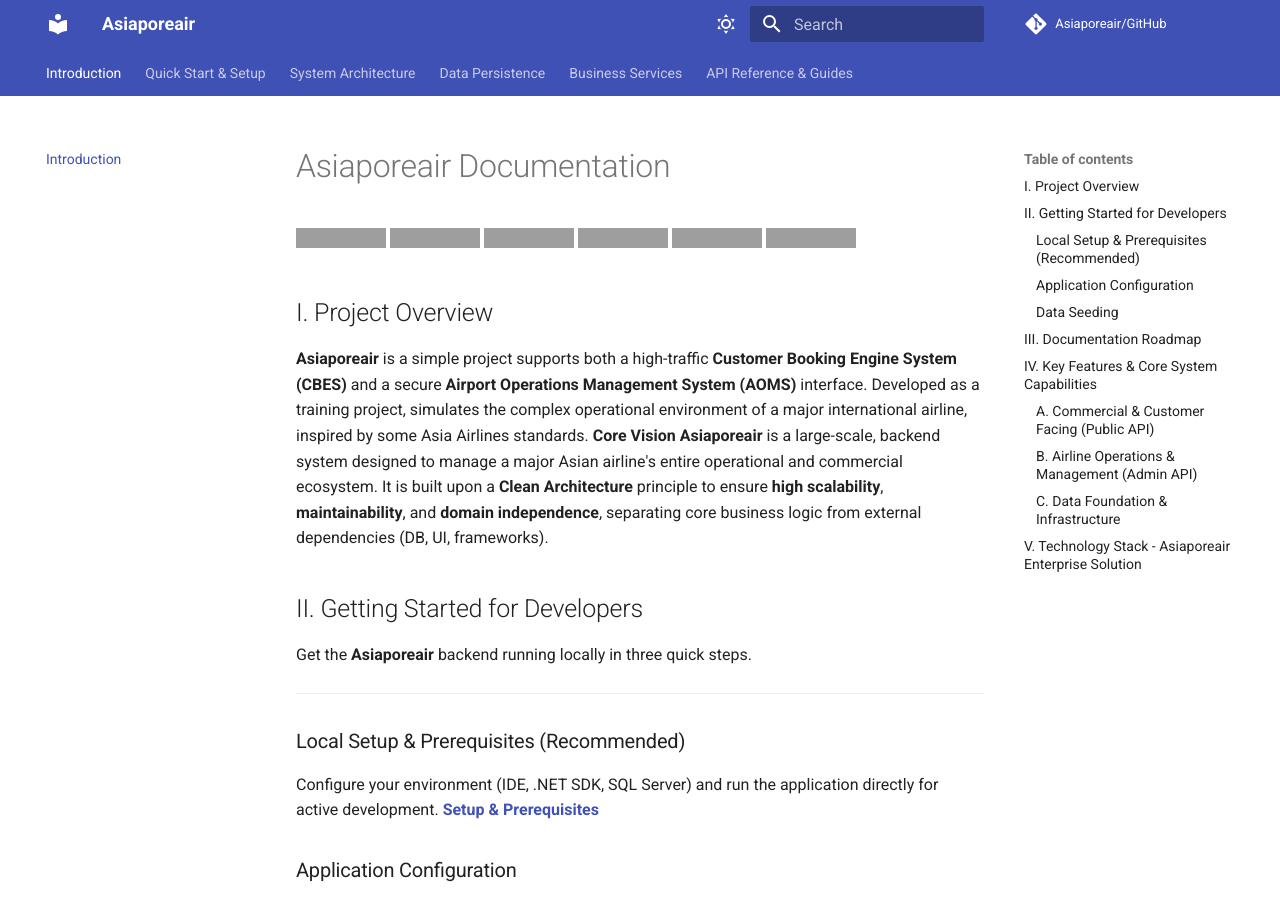
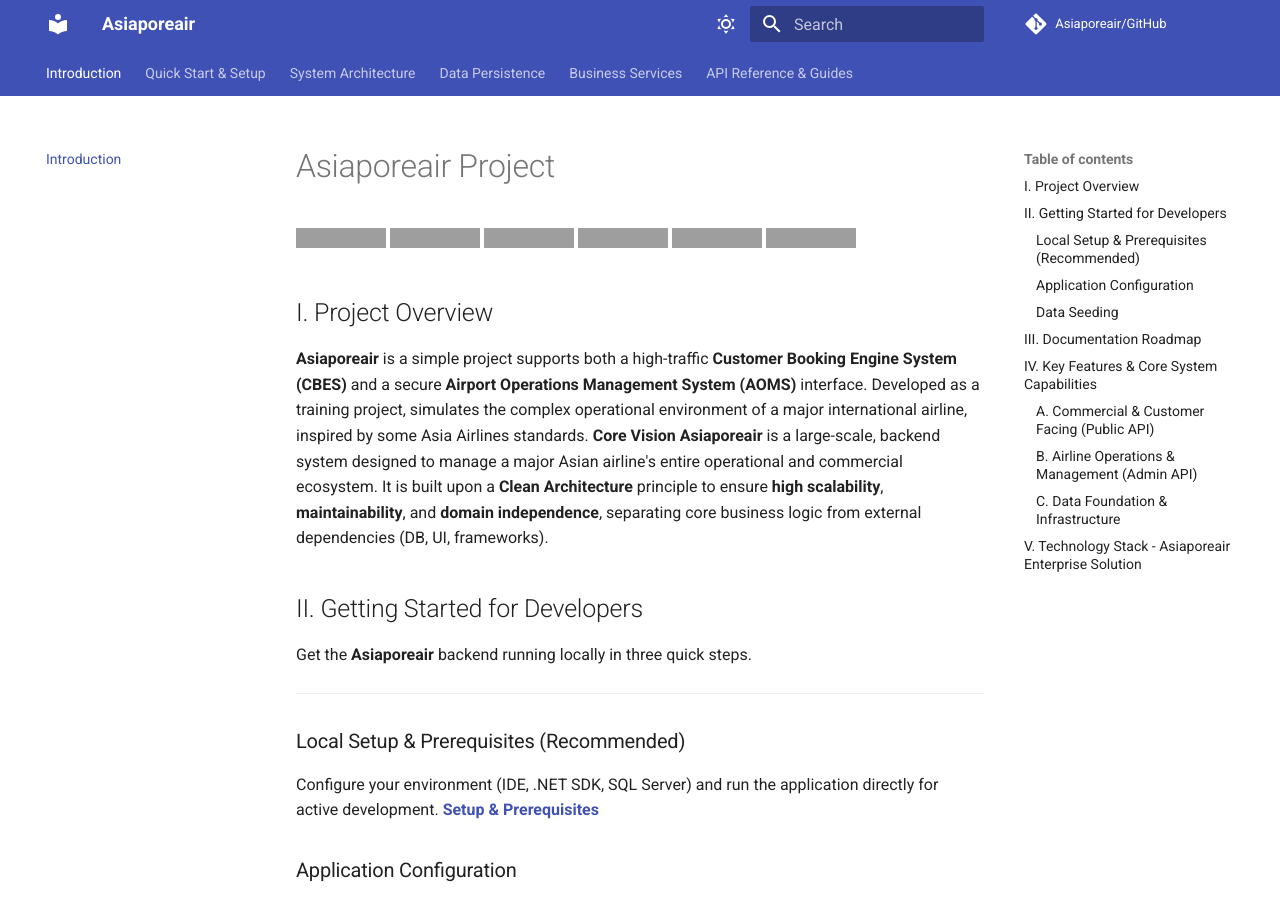
Before and after one commit to AbdelrahmanAhmad99/Asiaporeair, an MkDocs documentation site: the page built from Documentation/docs/index.md, in a window 1280 px wide and 900 px high, cut to the strip 0-900 px from the top of the window. Built offline with MkDocs 1.6.1 and Material for MkDocs 9.7.7, drawn with Linux system fonts in a browser that asks for light colours; comment, search, counter and statistics services are not loaded; grey boxes are pictures that could not be loaded.

```diff
--- a/Documentation/docs/index.md
+++ b/Documentation/docs/index.md
@@ -1,4 +1,4 @@
-# Asiaporeair Documentation
+# Asiaporeair Project
 
 [![Documentation](https://img.shields.io/badge/Documentation%20Site-Technical%20Docs-1976D2?style=for-the-badge&logo=markdown)](https://abdelrahmanahmad99.github.io/Asiaporeair/)
 [![GitHub repo](https://img.shields.io/badge/GitHub-Source%20Code-181717?style=for-the-badge&logo=github)](https://github.com/AbdelrahmanAhmad99/Asiaporeair.git)
```
Also changed, not shown: README.md.
